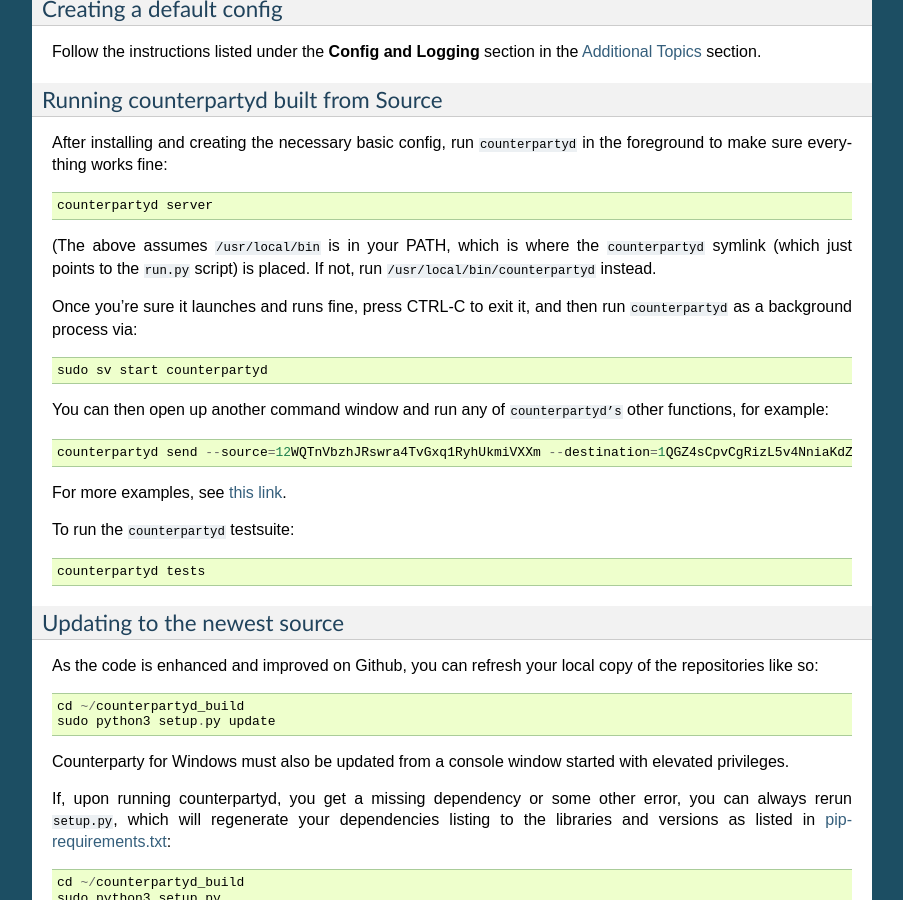
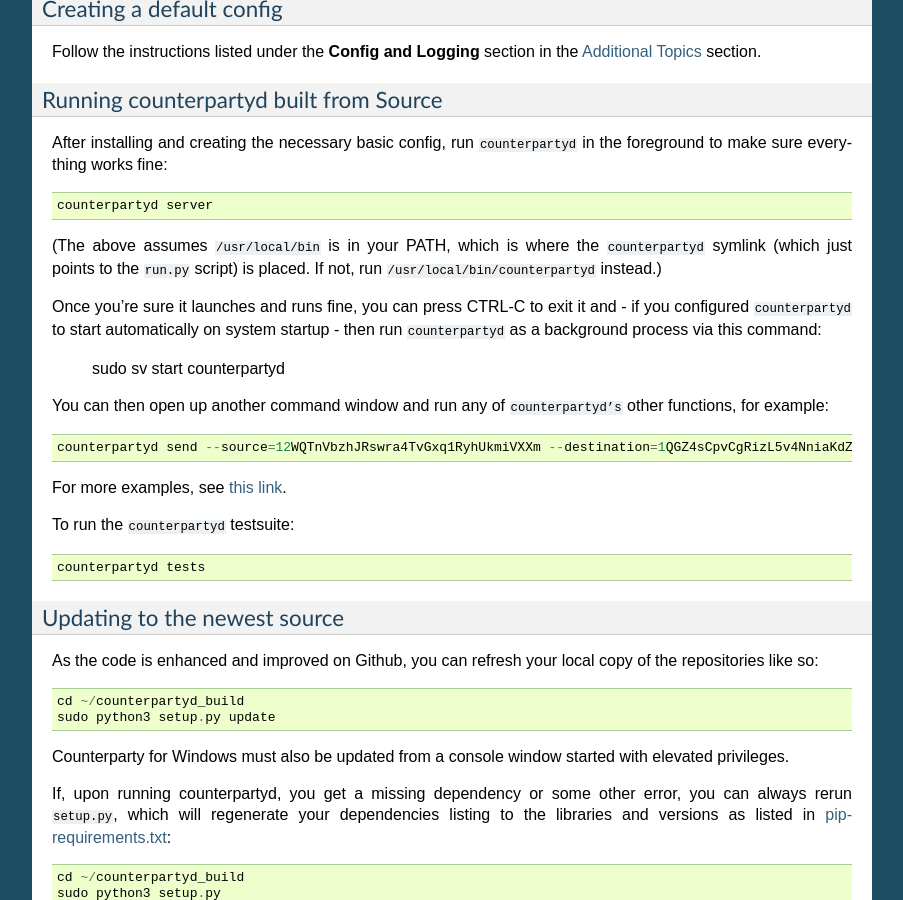
Before and after one commit to CounterpartyXCP/federatednode, a Sphinx documentation site: the page built from docs/BuildingFromSource.rst, in a window 1280 px wide and 900 px high, scrolled down 2594 px. Shown: the whole window, without its empty margins (198-1101 px from the left). Built offline with Sphinx 7.4.7, drawn with Linux system fonts in a browser that asks for light colours.

Commit message:
Clarified use of sudo sv start counterpartyd
It should be used only if counterpartyd service was configured

```diff
--- a/docs/BuildingFromSource.rst
+++ b/docs/BuildingFromSource.rst
@@ -146,9 +146,10 @@
     counterpartyd server
 
 (The above assumes ``/usr/local/bin`` is in your PATH, which is where the ``counterpartyd`` symlink (which just
-points to the ``run.py`` script) is placed. If not, run ``/usr/local/bin/counterpartyd`` instead.
+points to the ``run.py`` script) is placed. If not, run ``/usr/local/bin/counterpartyd`` instead.)
 
-Once you're sure it launches and runs fine, press CTRL-C to exit it, and then run ``counterpartyd`` as a background process via::
+Once you're sure it launches and runs fine, you can press CTRL-C to exit it and - if you configured ``counterpartyd``
+to start automatically on system startup - then run ``counterpartyd`` as a background process via this command:
 
     sudo sv start counterpartyd
 
```
